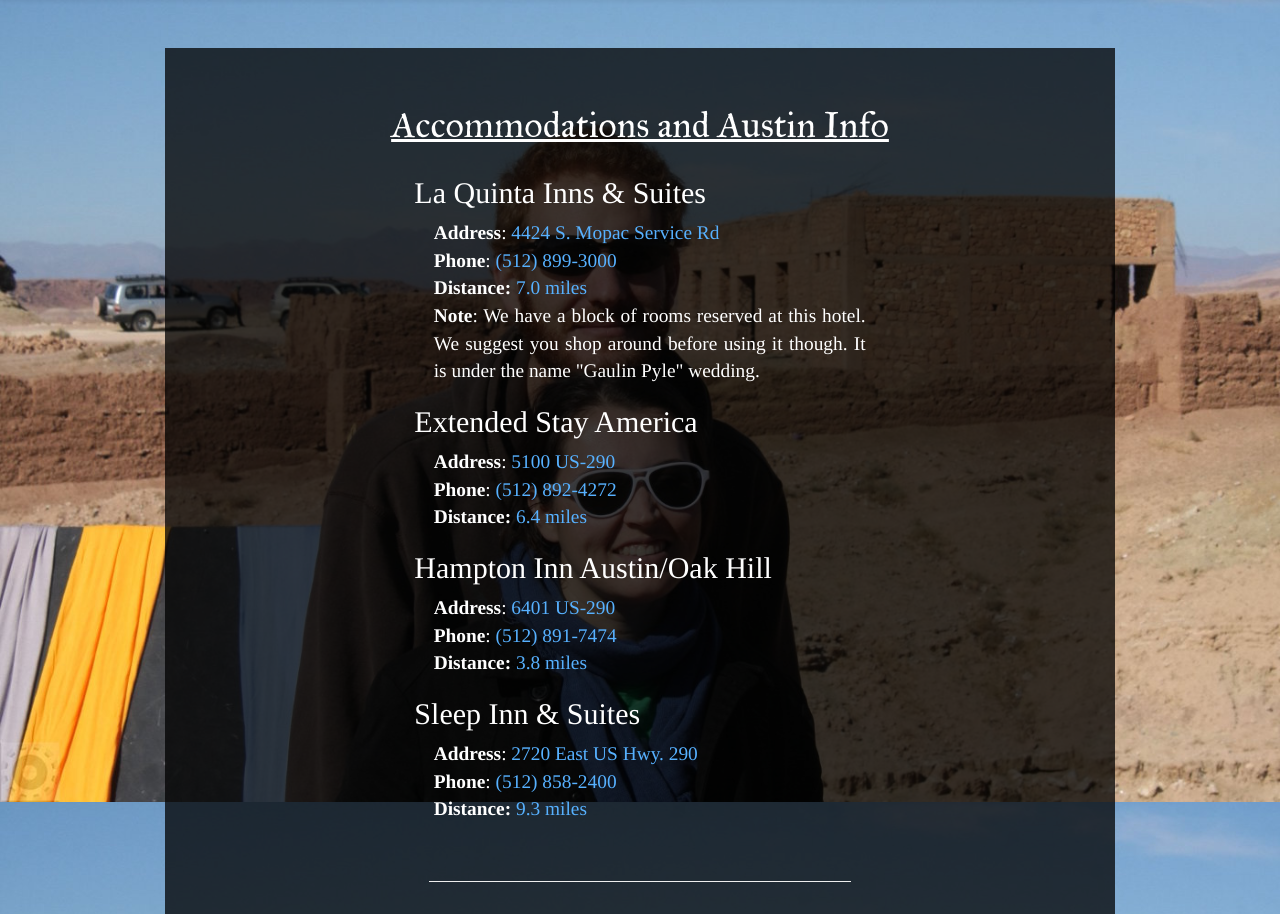
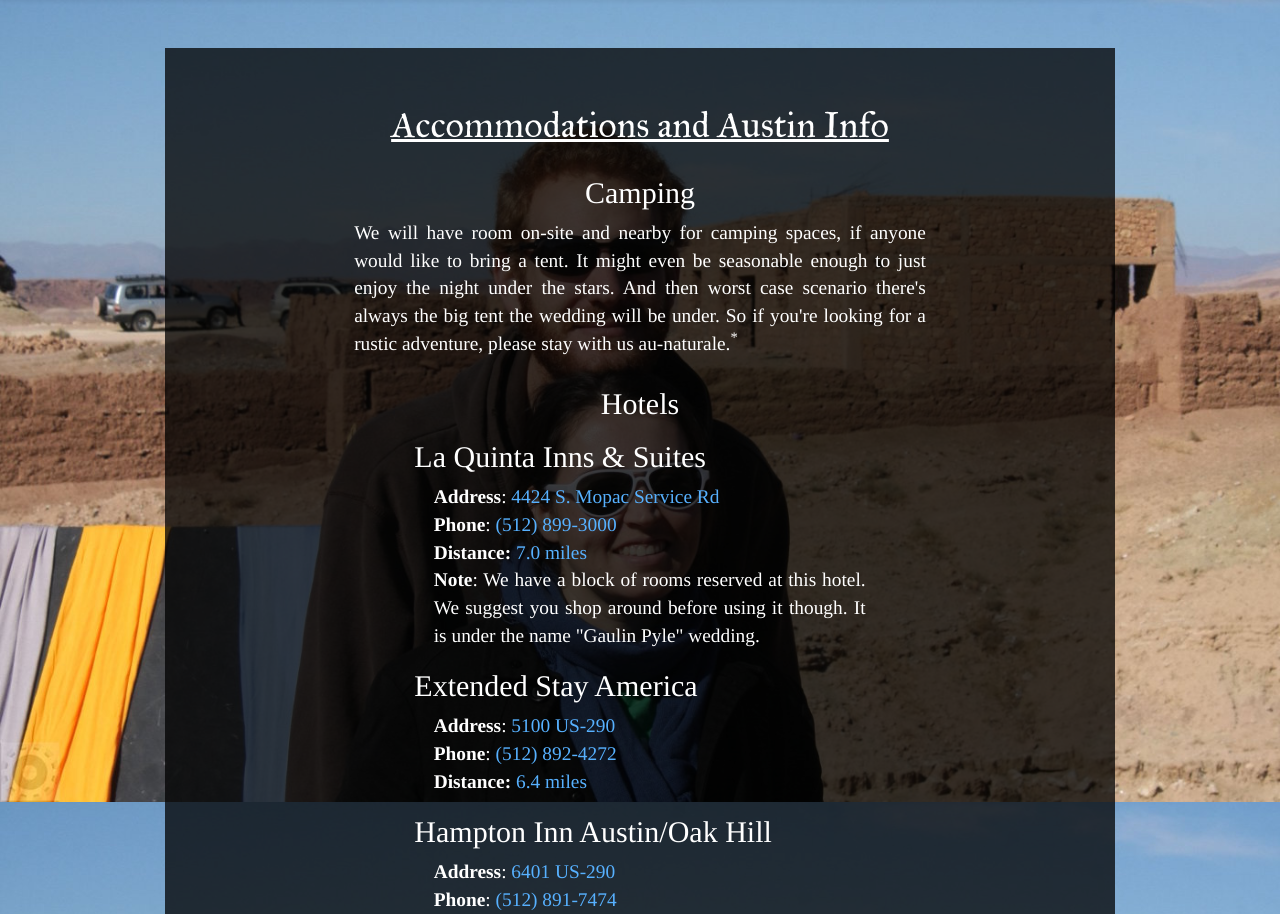
Before and after one commit to gaulinmp/wedding, a Flask app: page /accommodations in a window 1280 px wide. Shown: the part 51-965 px from the top of the page. Run offline with Flask 2, Linux system fonts and the light colour scheme; some libraries are stand-ins or nearby versions.

Commit message:
Changed gifts and added camping

```diff
--- a/baseapp/static/css/main.css
+++ b/baseapp/static/css/main.css
@@ -126,6 +126,10 @@ p {
   text-decoration: underline;
   }
 
+.text-center {
+  text-align: center;
+  }
+
 .padded-text {
   padding-left: 1em;
   padding-right: 1em;
--- a/baseapp/templates/pages/accommodations.html
+++ b/baseapp/templates/pages/accommodations.html
@@ -8,8 +8,21 @@
     <span class='fancyfont'>Accommodations and Austin Info</span>
   </h1>
 </div>
+<div class="row">
+  <div class="col-xs-12 col-md-10 col-md-offset-1 col-lg-8 col-lg-offset-2">
+    <h2 class="text-center">Camping</h2>
+    <p>
+      We will have room on-site and nearby for camping spaces, if anyone
+      would like to bring a tent. It might even be seasonable enough to
+      just enjoy the night under the stars. And then worst case scenario there's
+      always the big tent the wedding will be under. So if you're looking
+      for a rustic adventure, please stay with us au-naturale.<sup>*</sup>
+    </p>
+  </div>
+</div>
 
 <div class="row">
+  <h2 class="text-center">Hotels</h2>
   <!-- <div class="col-xs-12 col-md-10 col-md-offset-1"> -->
     <div class="hotel-deets-container">
       <section class='hotel-deets'>
@@ -64,4 +77,9 @@
   </div>
 </div>
 
+
+<div class="row">
+  <sup>*</sup> Please wear clothes.
+</div>
+
 {% endblock pagecontent %}
--- a/baseapp/templates/pages/gifts.html
+++ b/baseapp/templates/pages/gifts.html
@@ -9,10 +9,9 @@
 <div class="row col-md-8 col-md-offset-2">
   <p>
     We request the only presents be your presence.
-    That means please don't get us a gift.
   </p>
   <p>
-    However, if you must, we have a registry
+    However, if you feel compelled to, we have a registry
     <a href="https://www.zola.com/registry/lacey-and-mac"> here</a>.
   </p>
 </div>
```
